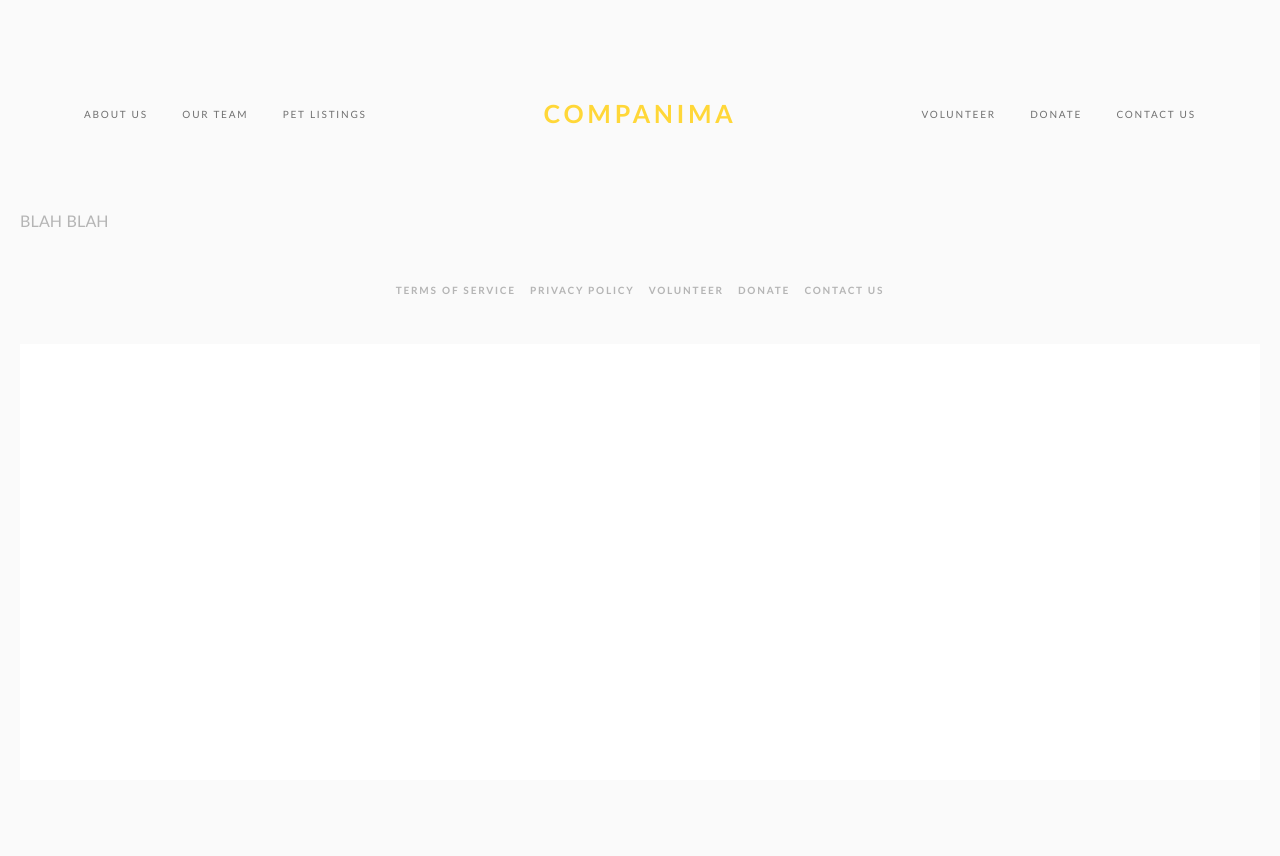
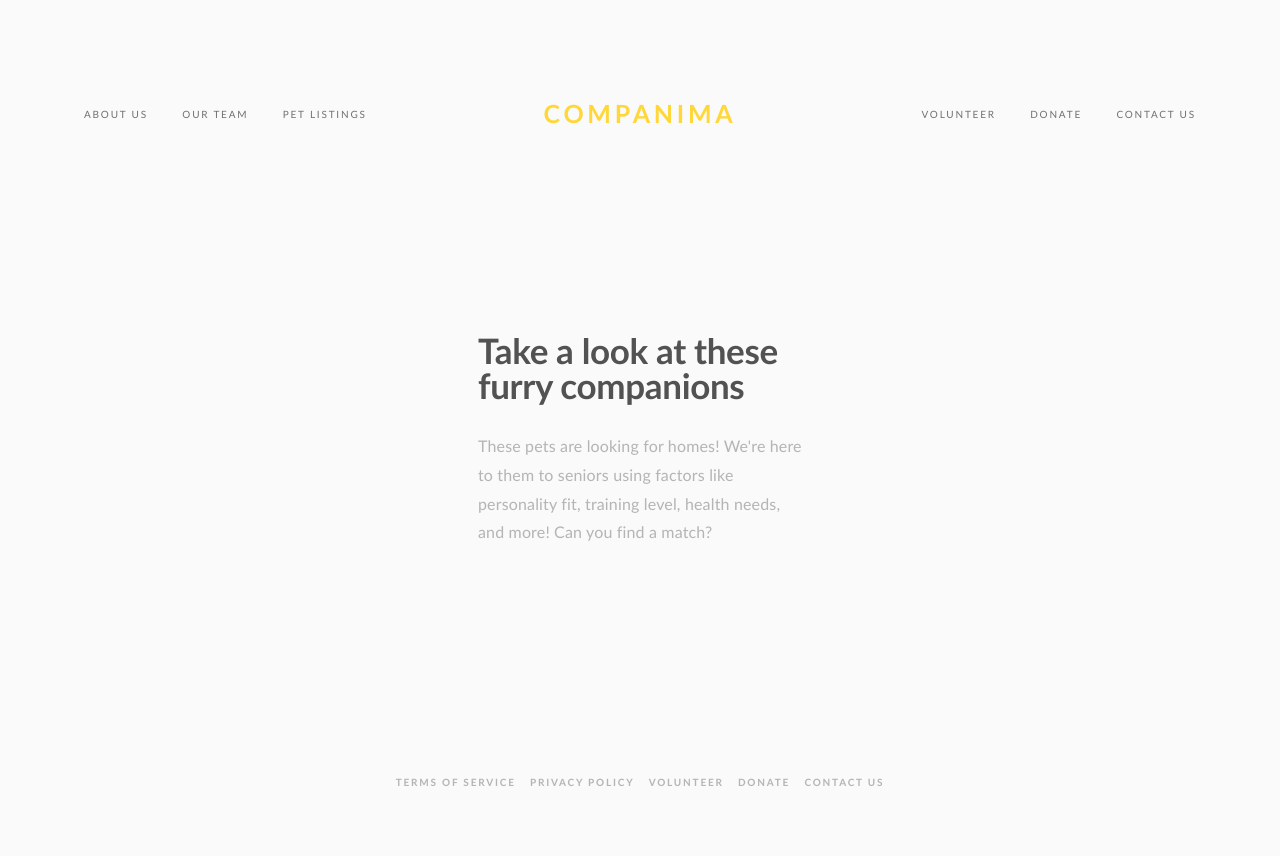
Before and after one commit to lin-ll/companima, a Django app: page /pets/ in a window 1280 px wide. Before the commit the page ends 294 px from the top, so only its background shows below. Run offline with Django 3.2, Linux system fonts and the light colour scheme; some libraries are stand-ins or nearby versions.

Commit message:
Added google map and started pets listings page

```diff
--- a/website/templates/website/pets.html
+++ b/website/templates/website/pets.html
@@ -1,7 +1,35 @@
 {% extends 'website/base.html' %}
 
 {% block content %}
-	<div>
-		BLAH BLAH
+	<div class='content-outer'>
+		<main>
+			<section class='main-content'>
+				<div>
+					<div class='sqs-row'>
+						<div class='sqs-col-4'>
+							<div class='sqs-block sqs-block-3'>
+								<div class='sqs-block-content'>&nbsp;</div>
+							</div>
+						</div>
+						<div class='sqs-col-4'>
+							<div class='sqs-block sqs-block-2'>
+								<div class='sqs-block-content-other'>
+									<h2>Take a look at these furry companions</h2>
+									<p>These pets are looking for homes! We're here to them to seniors using factors like personality fit, training level, health needs, and more! Can you find a match?</p>
+								</div>
+							</div>
+							<div class='sqs-block' style='clear: both'>
+								<div class='sqs-block-content'>&nbsp;</div>
+							</div>
+						</div>
+						<div class='sqs-col-4'>
+							<div class='sqs-block sqs-block-3'>
+								<div class='sqs-block-content'>&nbsp;</div>
+							</div>
+						</div>
+					</div>
+				</div>
+			</section>
+		</main>
 	</div>
 {% endblock %}
```
Also changed, not shown: website/templates/website/contact.html (+8 -0 lines).
